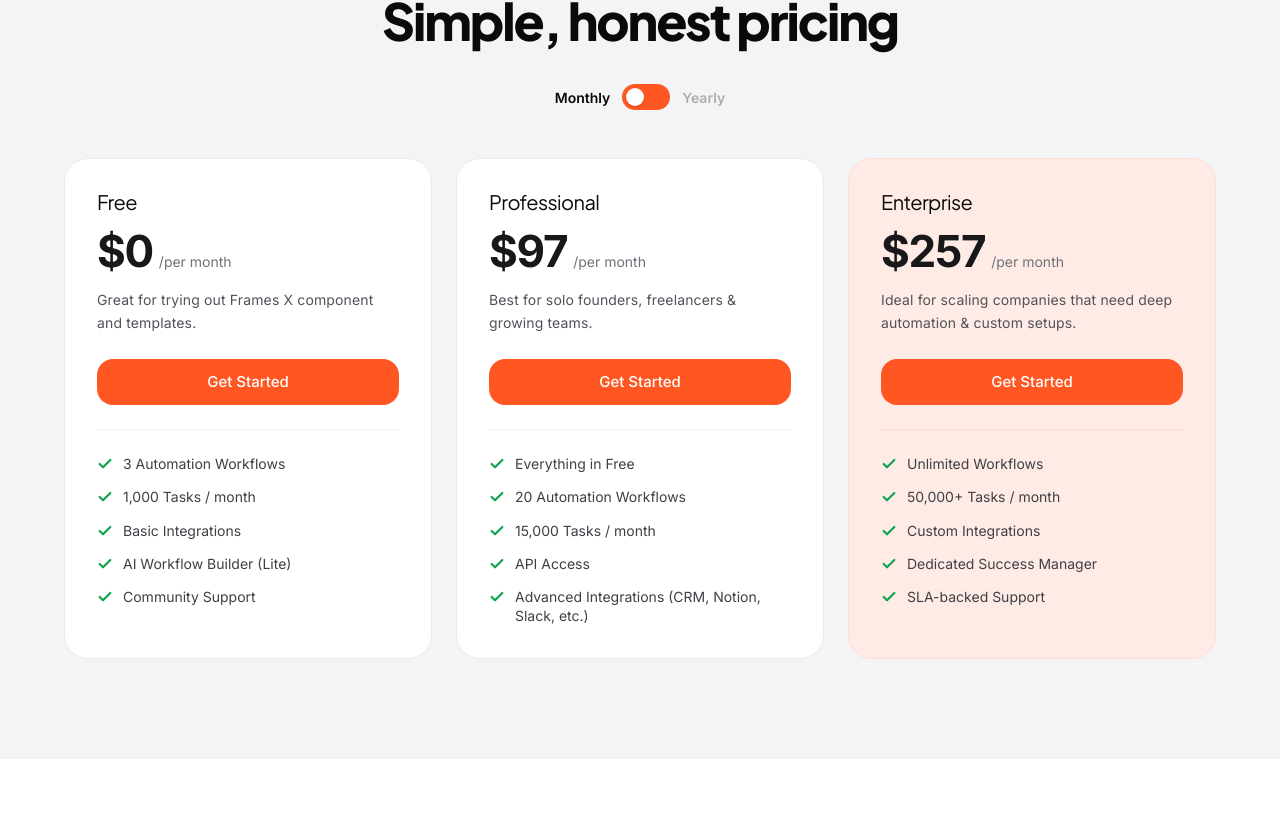
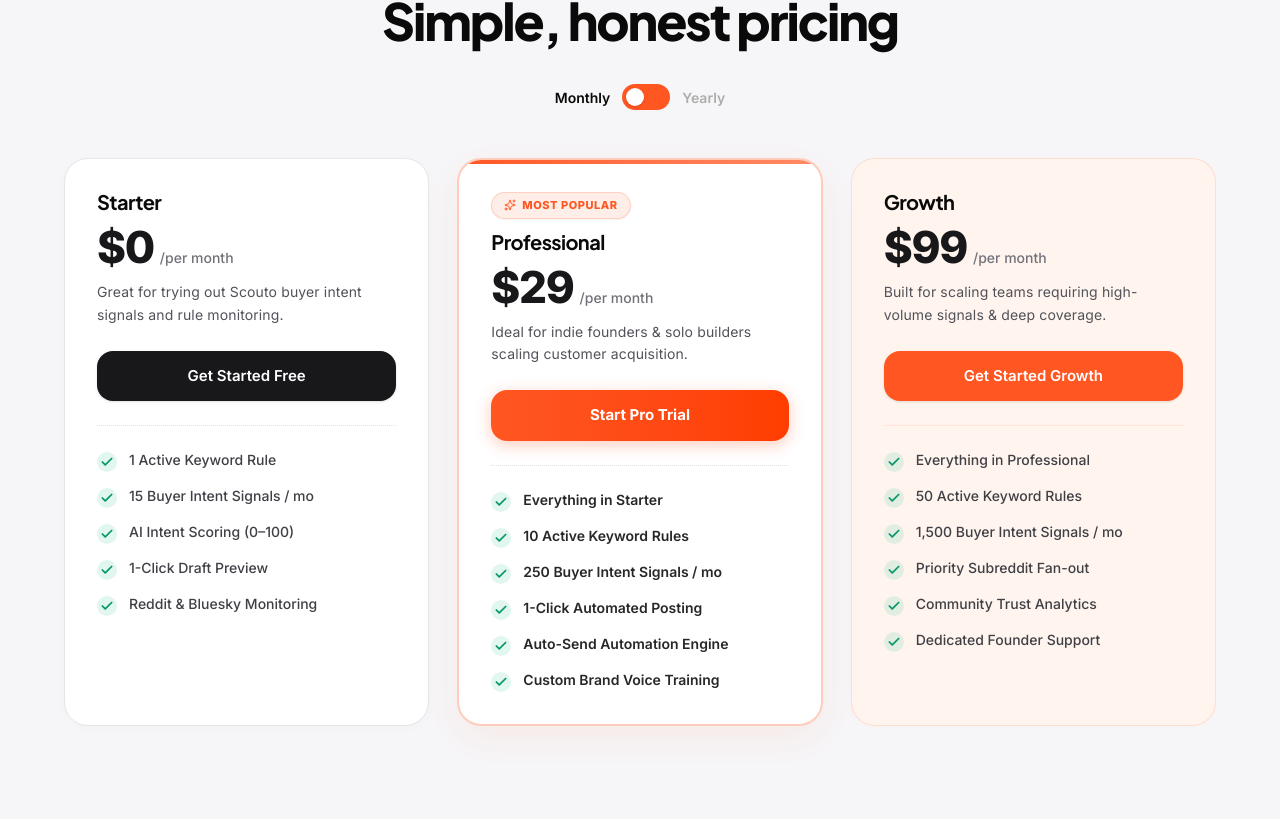
Before and after one commit to abhishekreal7/buyerwatch, a Next.js app: page / in a window 1280 px wide. Shown: the part 7701-8520 px from the top of the page. Built offline with nearby package versions, Linux system fonts and the light colour scheme.

Commit message:
fix(pricing): apply peak unique Scouto design improvements with featured Pro tier gradient accent and emerald badges

```diff
--- a/src/app/page.tsx
+++ b/src/app/page.tsx
@@ -1239,7 +1239,7 @@
         </Section>
 
         {/* ━ ━ ━ ━  section separator: PRICING ━ ━ ━ ━  */}
-        <Section id="pricing" className="bg-[#F4F4F6] pt-[100px] pb-[100px]">
+        <Section id="pricing" className="bg-[#F6F6F8] pt-[100px] pb-[100px]">
           <div className="max-w-[1200px] mx-auto px-[24px]">
             <motion.div variants={fadeUp} className="text-center mb-[36px]">
               <SectionBadge color="#FF5622" text="Pricing" />
@@ -1274,145 +1274,150 @@
               </AnimatePresence>
             </motion.div>
 
-            <motion.div variants={staggerContainer} className="grid lg:grid-cols-3 gap-6 items-stretch">
+            <motion.div variants={staggerContainer} className="grid lg:grid-cols-3 gap-7 items-stretch">
               {/* Free Card */}
               <motion.div
                 variants={fadeUp}
-                whileHover={{ y: -3 }}
+                whileHover={{ y: -4 }}
                 transition={springs.snappy}
-                className="bg-white rounded-[24px] border border-[#EAEAEC] p-8 flex flex-col justify-between"
+                className="bg-white rounded-[24px] border border-[#E5E5EA] p-8 flex flex-col justify-between shadow-[0_2px_12px_rgba(0,0,0,0.02)] transition-all duration-300"
               >
                 <div>
-                  <h3 className="font-sans font-normal text-[20px] tracking-tight text-[#18181B] mb-4">
-                    Free
+                  <h3 className="font-sans font-bold text-[20px] tracking-tight text-[#18181B] mb-3">
+                    Starter
                   </h3>
-                  <div className="flex items-baseline mb-4">
-                    <span className="font-sans font-bold text-[44px] tracking-[-0.03em] leading-none text-[#18181B]">
+                  <div className="flex items-baseline mb-3">
+                    <span className="font-sans font-extrabold text-[44px] tracking-[-0.03em] leading-none text-[#18181B]">
                       $0
                     </span>
-                    <span className="font-sans text-[14px] text-[#71717A] ml-1.5 font-normal">
+                    <span className="font-sans text-[14px] text-[#71717A] ml-1.5 font-medium">
                       /per month
                     </span>
                   </div>
-                  <p className="font-sans text-[14px] text-[#52525B] font-normal mb-6 leading-relaxed min-h-[40px]">
-                    Great for trying out Frames X component and templates.
+                  <p className="font-sans text-[14px] text-[#52525B] font-normal mb-6 leading-relaxed min-h-[42px]">
+                    Great for trying out Scouto buyer intent signals and rule monitoring.
                   </p>
 
-                  <Link href="/signup" className="w-full bg-[#FF5622] hover:bg-[#E64A19] text-white text-[15px] font-medium text-center py-3 rounded-[16px] transition-all duration-150 block mb-6">
-                    Get Started
+                  <Link href="/signup" className="w-full bg-[#18181B] hover:bg-[#27272A] text-white text-[15px] font-semibold text-center py-3.5 rounded-[16px] transition-all duration-150 block mb-6 shadow-sm">
+                    Get Started Free
                   </Link>
 
                   <div className="w-full border-t border-dotted border-[#E2E2E6] mb-6" />
 
                   <div className="flex flex-col gap-3.5">
                     {[
-                      '3 Automation Workflows',
-                      '1,000 Tasks / month',
-                      'Basic Integrations',
-                      'AI Workflow Builder (Lite)',
-                      'Community Support'
+                      '1 Active Keyword Rule',
+                      '15 Buyer Intent Signals / mo',
+                      'AI Intent Scoring (0–100)',
+                      '1-Click Draft Preview',
+                      'Reddit & Bluesky Monitoring'
                     ].map((f) => (
-                      <div key={f} className="flex items-start gap-2.5 text-left">
-                        <svg className="w-[16px] h-[16px] shrink-0 mt-0.5" viewBox="0 0 16 16" fill="none">
-                          <path d="M13.3332 4L5.99984 11.3333L2.6665 8" stroke="#10A352" strokeWidth="2.2" strokeLinecap="round" strokeLinejoin="round" />
-                        </svg>
-                        <span className="font-sans text-[14px] text-[#3F3F46] font-normal leading-snug">{f}</span>
+                      <div key={f} className="flex items-start gap-3 text-left">
+                        <div className="w-[20px] h-[20px] rounded-full bg-[#10B981]/12 flex items-center justify-center shrink-0 mt-0.5">
+                          <CheckIcon className="w-3.5 h-3.5 text-[#059669]" strokeWidth={3} />
+                        </div>
+                        <span className="font-sans text-[14px] text-[#3F3F46] font-medium leading-snug">{f}</span>
                       </div>
                     ))}
                   </div>
                 </div>
               </motion.div>
 
-              {/* Professional Card */}
+              {/* Professional Card (Featured) */}
               <motion.div
                 variants={fadeUp}
-                whileHover={{ y: -3 }}
+                whileHover={{ y: -5 }}
                 transition={springs.snappy}
-                className="bg-white rounded-[24px] border border-[#EAEAEC] p-8 flex flex-col justify-between"
+                className="bg-white rounded-[24px] border-2 border-[#FF5622]/30 p-8 flex flex-col justify-between shadow-[0_12px_40px_rgba(255,86,34,0.08)] relative z-10 before:absolute before:top-0 before:left-0 before:right-0 before:h-[4px] before:bg-gradient-to-r before:from-[#FF5622] before:to-[#FF8A65] before:rounded-t-[22px] overflow-hidden"
               >
                 <div>
-                  <h3 className="font-sans font-normal text-[20px] tracking-tight text-[#18181B] mb-4">
+                  <div className="inline-flex items-center gap-1.5 bg-[#FF5622]/10 text-[#FF5622] border border-[#FF5622]/20 font-extrabold text-[11px] px-3 py-1 rounded-full tracking-wider uppercase mb-3 shadow-xs">
+                    <Sparkles className="w-3 h-3 text-[#FF5622]" /> Most Popular
+                  </div>
+                  <h3 className="font-sans font-bold text-[20px] tracking-tight text-[#18181B] mb-3">
                     Professional
                   </h3>
-                  <div className="flex items-baseline mb-4">
-                    <span className="font-sans font-bold text-[44px] tracking-[-0.03em] leading-none text-[#18181B]">
-                      ${isYearly ? '79' : '97'}
+                  <div className="flex items-baseline mb-3">
+                    <span className="font-sans font-extrabold text-[44px] tracking-[-0.03em] leading-none text-[#18181B]">
+                      ${isYearly ? '24' : '29'}
                     </span>
-                    <span className="font-sans text-[14px] text-[#71717A] ml-1.5 font-normal">
+                    <span className="font-sans text-[14px] text-[#71717A] ml-1.5 font-medium">
                       /per month
                     </span>
                   </div>
-                  <p className="font-sans text-[14px] text-[#52525B] font-normal mb-6 leading-relaxed min-h-[40px]">
-                    Best for solo founders, freelancers & growing teams.
+                  <p className="font-sans text-[14px] text-[#52525B] font-normal mb-6 leading-relaxed min-h-[42px]">
+                    Ideal for indie founders & solo builders scaling customer acquisition.
                   </p>
 
-                  <Link href="/signup" className="w-full bg-[#FF5622] hover:bg-[#E64A19] text-white text-[15px] font-medium text-center py-3 rounded-[16px] transition-all duration-150 block mb-6">
-                    Get Started
+                  <Link href="/signup" className="w-full bg-gradient-to-r from-[#FF5622] to-[#FF3D00] hover:from-[#E64A19] hover:to-[#D83A00] text-white text-[15px] font-bold text-center py-3.5 rounded-[16px] transition-all duration-150 block mb-6 shadow-[0_4px_16px_rgba(255,86,34,0.3)] hover:shadow-[0_6px_22px_rgba(255,86,34,0.4)]">
+                    Start Pro Trial
                   </Link>
 
                   <div className="w-full border-t border-dotted border-[#E2E2E6] mb-6" />
 
                   <div className="flex flex-col gap-3.5">
                     {[
-                      'Everything in Free',
-                      '20 Automation Workflows',
-                      '15,000 Tasks / month',
-                      'API Access',
-                      'Advanced Integrations (CRM, Notion, Slack, etc.)'
+                      'Everything in Starter',
+                      '10 Active Keyword Rules',
+                      '250 Buyer Intent Signals / mo',
+                      '1-Click Automated Posting',
+                      'Auto-Send Automation Engine',
+                      'Custom Brand Voice Training'
                     ].map((f) => (
-                      <div key={f} className="flex items-start gap-2.5 text-left">
-                        <svg className="w-[16px] h-[16px] shrink-0 mt-0.5" viewBox="0 0 16 16" fill="none">
-                          <path d="M13.3332 4L5.99984 11.3333L2.6665 8" stroke="#10A352" strokeWidth="2.2" strokeLinecap="round" strokeLinejoin="round" />
-                        </svg>
-                        <span className="font-sans text-[14px] text-[#3F3F46] font-normal leading-snug">{f}</span>
+                      <div key={f} className="flex items-start gap-3 text-left">
+                        <div className="w-[20px] h-[20px] rounded-full bg-[#10B981]/12 flex items-center justify-center shrink-0 mt-0.5">
+                          <CheckIcon className="w-3.5 h-3.5 text-[#059669]" strokeWidth={3} />
+                        </div>
+                        <span className="font-sans text-[14px] text-[#27272A] font-semibold leading-snug">{f}</span>
                       </div>
                     ))}
                   </div>
                 </div>
               </motion.div>
 
-              {/* Enterprise Card */}
+              {/* Enterprise / Growth Card */}
               <motion.div
                 variants={fadeUp}
-                whileHover={{ y: -3 }}
+                whileHover={{ y: -4 }}
                 transition={springs.snappy}
-                className="bg-[#FFEBE5] rounded-[24px] border border-[#FF6B4A]/10 p-8 flex flex-col justify-between"
+                className="bg-[#FFF5EE] rounded-[24px] border border-[#FF5622]/15 p-8 flex flex-col justify-between shadow-[0_2px_12px_rgba(255,86,34,0.02)] transition-all duration-300"
               >
                 <div>
-                  <h3 className="font-sans font-normal text-[20px] tracking-tight text-[#FF6B4A] mb-4">
-                    Enterprise
+                  <h3 className="font-sans font-bold text-[20px] tracking-tight text-[#FF5622] mb-3">
+                    Growth
                   </h3>
-                  <div className="flex items-baseline mb-4">
-                    <span className="font-sans font-bold text-[44px] tracking-[-0.03em] leading-none text-[#18181B]">
-                      ${isYearly ? '209' : '257'}
+                  <div className="flex items-baseline mb-3">
+                    <span className="font-sans font-extrabold text-[44px] tracking-[-0.03em] leading-none text-[#18181B]">
+                      ${isYearly ? '79' : '99'}
                     </span>
-                    <span className="font-sans text-[14px] text-[#71717A] ml-1.5 font-normal">
+                    <span className="font-sans text-[14px] text-[#71717A] ml-1.5 font-medium">
                       /per month
                     </span>
                   </div>
-                  <p className="font-sans text-[14px] text-[#52525B] font-normal mb-6 leading-relaxed min-h-[40px]">
-                    Ideal for scaling companies that need deep automation & custom setups.
+                  <p className="font-sans text-[14px] text-[#52525B] font-normal mb-6 leading-relaxed min-h-[42px]">
+                    Built for scaling teams requiring high-volume signals & deep coverage.
                   </p>
 
-                  <Link href="/signup" className="w-full bg-[#FF5622] hover:bg-[#E64A19] text-white text-[15px] font-medium text-center py-3 rounded-[16px] transition-all duration-150 block mb-6">
-                    Get Started
+                  <Link href="/signup" className="w-full bg-[#FF5622] hover:bg-[#E64A19] text-white text-[15px] font-semibold text-center py-3.5 rounded-[16px] transition-all duration-150 block mb-6 shadow-sm">
+                    Get Started Growth
                   </Link>
 
-                  <div className="w-full border-t border-dotted border-[#FF6B4A]/25 mb-6" />
+                  <div className="w-full border-t border-dotted border-[#FF5622]/20 mb-6" />
 
                   <div className="flex flex-col gap-3.5">
                     {[
-                      'Unlimited Workflows',
-                      '50,000+ Tasks / month',
-                      'Custom Integrations',
-                      'Dedicated Success Manager',
-                      'SLA-backed Support'
+                      'Everything in Professional',
+                      '50 Active Keyword Rules',
+                      '1,500 Buyer Intent Signals / mo',
+                      'Priority Subreddit Fan-out',
+                      'Community Trust Analytics',
+                      'Dedicated Founder Support'
                     ].map((f) => (
-                      <div key={f} className="flex items-start gap-2.5 text-left">
-                        <svg className="w-[16px] h-[16px] shrink-0 mt-0.5" viewBox="0 0 16 16" fill="none">
-                          <path d="M13.3332 4L5.99984 11.3333L2.6665 8" stroke="#10A352" strokeWidth="2.2" strokeLinecap="round" strokeLinejoin="round" />
-                        </svg>
-                        <span className="font-sans text-[14px] text-[#3F3F46] font-normal leading-snug">{f}</span>
+                      <div key={f} className="flex items-start gap-3 text-left">
+                        <div className="w-[20px] h-[20px] rounded-full bg-[#10B981]/12 flex items-center justify-center shrink-0 mt-0.5">
+                          <CheckIcon className="w-3.5 h-3.5 text-[#059669]" strokeWidth={3} />
+                        </div>
+                        <span className="font-sans text-[14px] text-[#3F3F46] font-medium leading-snug">{f}</span>
                       </div>
                     ))}
                   </div>
```
